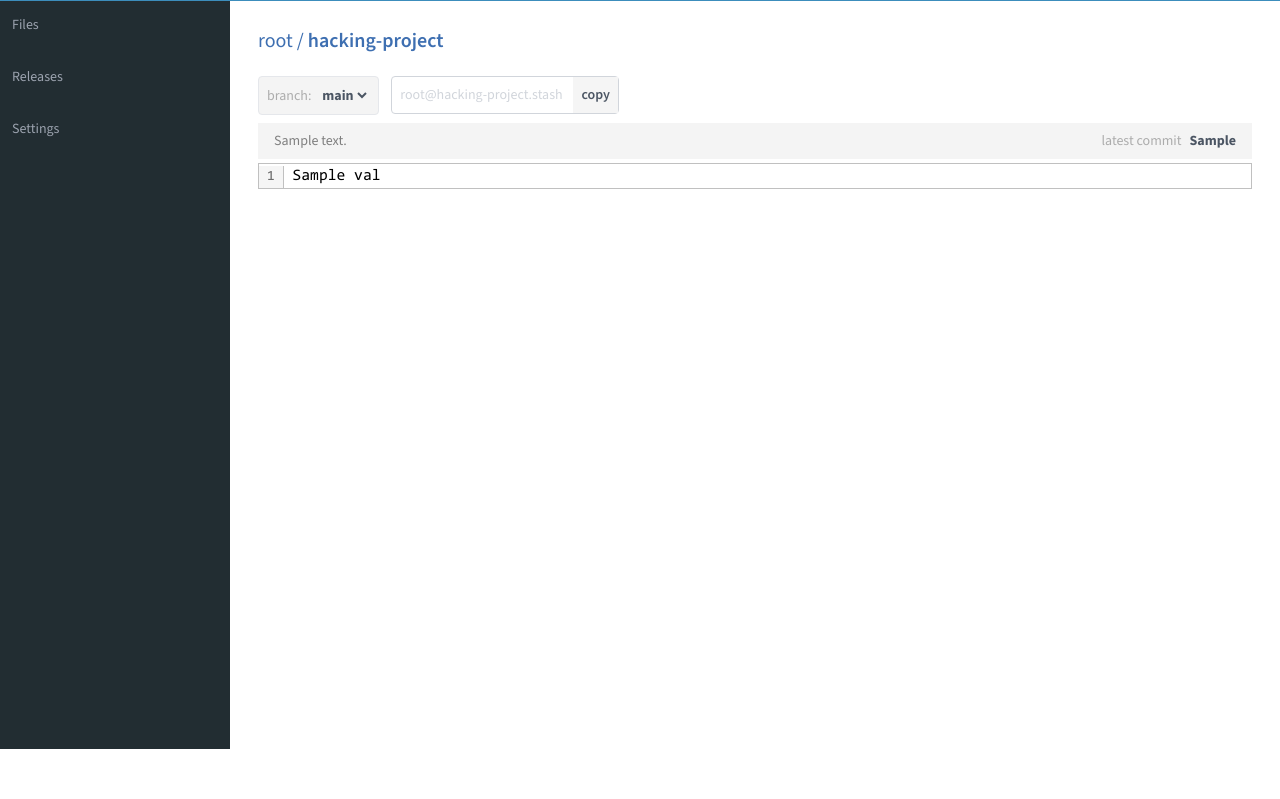
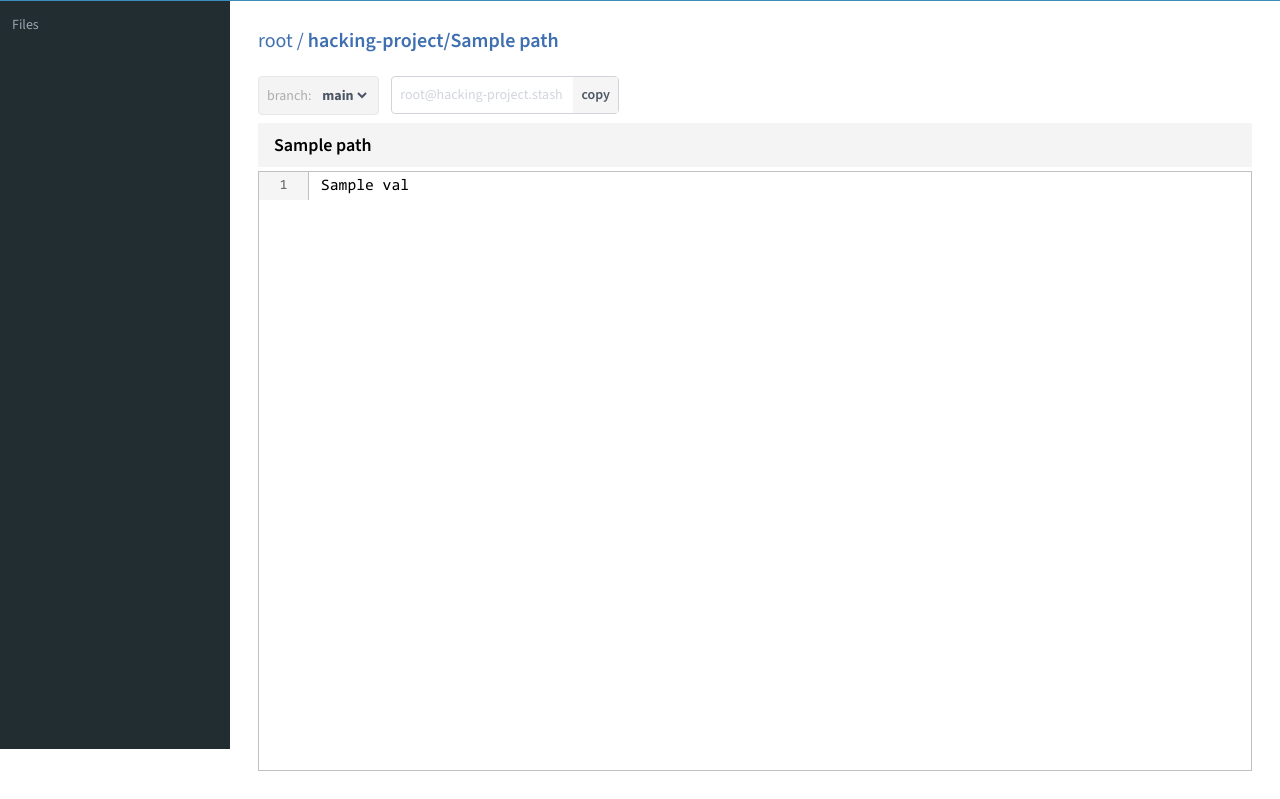
Before and after one commit to DipsDev/Stash, a Flask app: template backend/web_server/src/templates/repo/view_file.html in a window 1280 px wide. Shown: the part 51-850 px from the top of the page. Before the commit the page ends 800 px from the top, so only its background shows below. Run offline with Flask 3, Linux system fonts and the light colour scheme; the template is opened without the code that fills it: values that come from a table or form of the project are taken from there, most other values are stand-ins (such as "Sample title", 1, 10 or a date in 2020); lists and menus that the app fills with data are empty; some libraries are stand-ins or nearby versions.

Commit message:
style/show the correct path, and allow scrolling in files

```diff
--- a/backend/web_server/src/blueprints/repos.py
+++ b/backend/web_server/src/blueprints/repos.py
@@ -93,5 +93,5 @@ def view_repo_contents(username: str, repo_name: str, path: str):
         file_content = file_system.get_server_object(current_repo.id, data[:2], data[2:])
         if file_content is None:
             abort(404)
-        return render_template("repo/view_file.html", repo=current_repo,
+        return render_template("repo/view_file.html", repo=current_repo, path=path,
                                file_content=enumerate(file_content.decode().split("\n")), commit_message="", last_commit="")
--- a/backend/web_server/src/templates/repo/view_file.html
+++ b/backend/web_server/src/templates/repo/view_file.html
@@ -21,7 +21,7 @@
 
 
 <div class="w-full flex flex-col items-start justify-center p-7 mt-5 md:mt-0">
-    <p class="text-[#3E6FB1] text-xl">{{ repo.user.username | e }} / <span class="font-semibold">{{ repo.name | e }}</span></p>
+    <p class="text-[#3E6FB1] text-xl">{{ repo.user.username | e }} / <span class="font-semibold">{{ repo.name | e }}/{{ path | e }}</span></p>
 
     <div class="w-full mt-5">
         <div class="flex flex-row items-center justify-start gap-3 h-[40px] text-sm">
@@ -40,17 +40,20 @@
         </div>
          <table class="w-full text-sm text-gray-700 dark:text-gray-400 mt-2">
               <tr class="bg-[#F4F4F4] text-gray-600">
-                <th class="px-4 py-2 text-left text-[#7F7F7F] font-normal">{{ commit_message[:20] }}</th>
+                <th class="px-4 py-2 text-left text-black text-lg font-semibold">{{ path.split("/") | last | e }}</th>
                 <th class="px-4 py-2"></th>
-                <th class="px-4 py-2 text-right"><span class="font-normal text-[#ACACAC] mr-2">latest commit</span>{{ last_commit[:10] }}</th>
+                <th class="px-4 py-2"></th>
               </tr>
         </table>
-        <div>
-            <div class="code border border-[#C0C0C0] mt-1">
-            {% for index, val in file_content %}
-                    <p><span class="bg-[#F5F5F5] py-1 px-2 text-[#6C6C6C] border-r border-r-[#C0C0C0] text-sm">{{ index }}</span> {{ val }}</p>
-            {% endfor %}
-            </div>
+        <div class="code border border-[#C0C0C0] mt-1 h-[600px] overflow-scroll">
+        {% for index, val in file_content %}
+                <p class="flex flex-row items-center justify-start gap-3">
+                    <span class="w-[50px] text-center bg-[#F5F5F5] block py-1 px-2 text-[#6C6C6C] border-r border-r-[#C0C0C0] text-sm">
+                        {{ index }}
+                    </span>
+                    {{ val }}
+                </p>
+        {% endfor %}
         </div>
     </div>
 
@@ -67,12 +70,10 @@
 
 {% block sidebar %}
 <ol class="flex flex-col items-start justify-center text-sm">
-    {% for item in ["Files", "Releases", "Settings"] -%}
-        <li class="text-gray-400 w-full">
-            <a class="block px-3 py-4 hover:bg-[#1E282C] w-full hover:text-white">
-            {{ item }}
+    <li class="text-gray-400 w-full">
+            <a href="{{ url_for('repo.view_repo', username=repo.user.username, repo_name=repo.name) }}" class="block px-3 py-4 hover:bg-[#1E282C] w-full hover:text-white">
+                Files
             </a>
-        </li>
-    {%- endfor %}
+    </li>
 </ol>
 {% endblock %}
```
Also changed, not shown: backend/web_server/src/templates/repo/view.html (+6 -7 lines).
